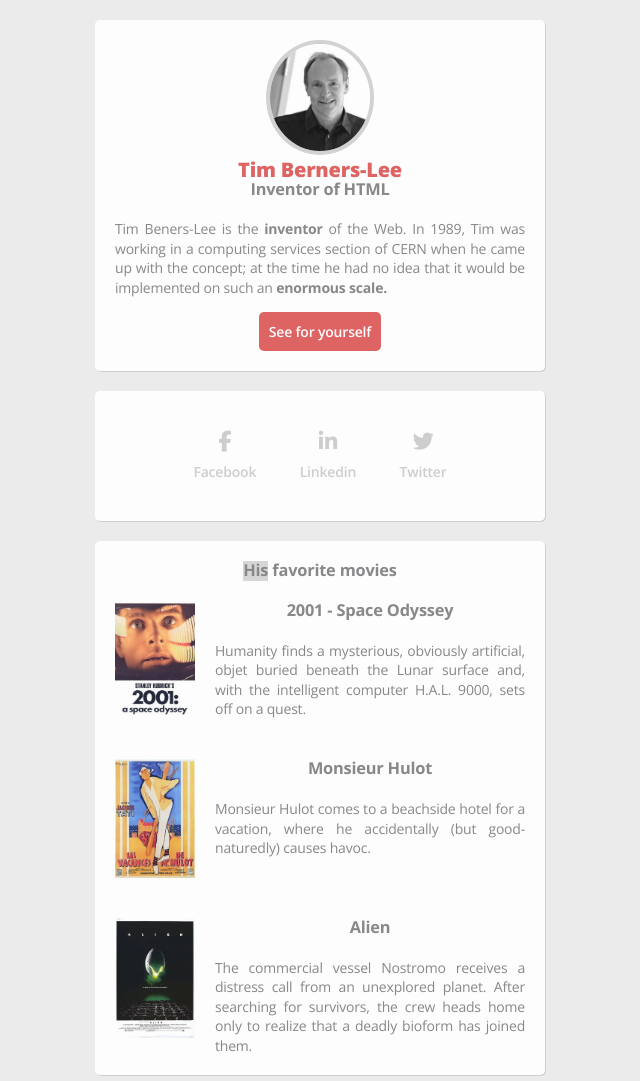
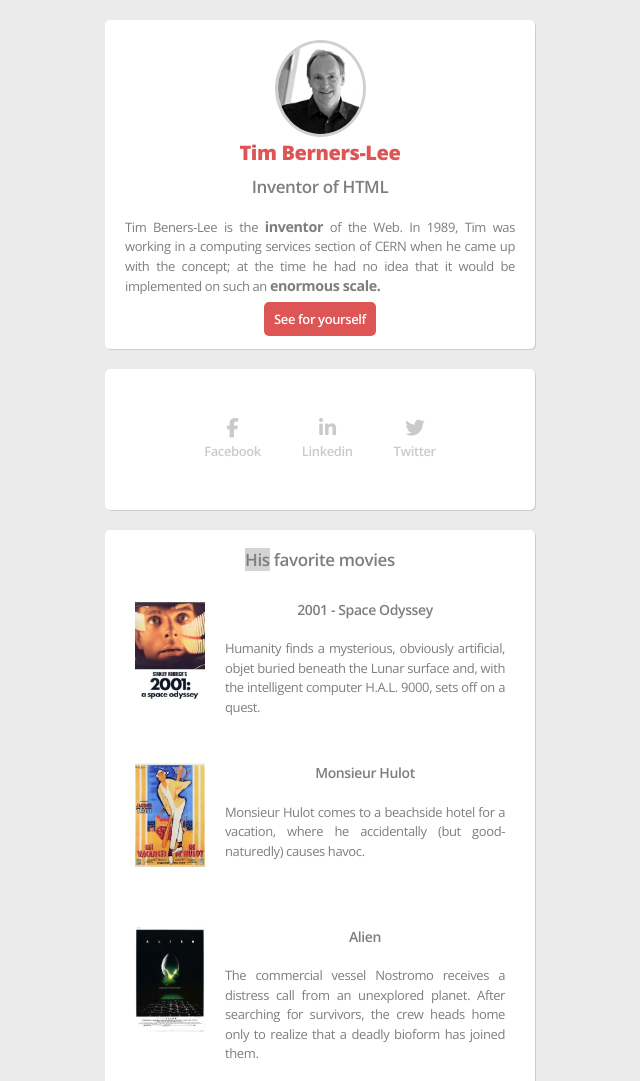
Before and after one commit to luuduc34/website-berners-lee, a plain HTML site: page index.html in a window 1280 px wide. Shown: the top 1081 px of the page, without its empty margins (320-960 px from the left). Drawn offline with nearby package versions, Linux system fonts and the light colour scheme.

Commit message:
first adjust all

```diff
--- a/index.html
+++ b/index.html
@@ -10,16 +10,16 @@
     <title>Who is Tim Berners-Lee</title>
 </head>
 <main>
-
         <section class="tim"><img class="imgtim" src="./images/tim_berners_lee.jpg" alt="picture of tim berners lee">
         <h1>Tim Berners-Lee</h1>
 
-        <h3>Inventor of HTML</h3>
+        <h2>Inventor of HTML</h2>
         <p id="alignleft">Tim Beners-Lee is the <strong>inventor</strong> of the Web. In 1989, Tim was working in a computing services section of CERN when he came up with the concept; at the time he had no idea that it would be implemented on such an <strong>enormous scale.</strong></p>
-        <span id="s4y"><a class="sfy" href="https://en.wikipedia.org/wiki/Tim_Berners-Lee" target="new">See for yourself</a></span>
+        <a class="sfy" href="https://en.wikipedia.org/wiki/Tim_Berners-Lee" target="new"><span id="s4y">See for yourself</span></a>
         </section>
 
-        <section id="icons"><ul>
+        <section id="icons">
+            <ul>
                 <li><a href="https://www.facebook.com/Sir-Tim-Berners-Lee-174851762937116/" class="icon" target="new"><i class="fa-brands fa-facebook-f fa-xl"></i><br>Facebook</a></li>
                 <li><a href="https://uk.linkedin.com/in/tim-berners-lee-b41808ab" class="icon" target="new"><i class="fa-brands fa-linkedin-in fa-xl"></i><br>Linkedin</a></li>
                 <li><a href="https://twitter.com/timberners_lee" class="icon" target="new"><i class="fa-brands fa-twitter fa-xl"></i><br>Twitter</a></li>
@@ -27,22 +27,24 @@
         </section>
 
         <section id="divmov">
-        <h3><span id="his">His</span> favorite movies</h3>
-        <span><img class="movies" src="./images/space_odyssey.jpg" alt="image of space odyssey movie">
+            <h2><span id="his">His</span> favorite movies</h2>
+            <article>
+                <img class="movies" src="./images/space_odyssey.jpg" alt="image of space odyssey movie">
                 <h3>2001 - Space Odyssey</h3>
-        Humanity finds a mysterious, obviously artificial, objet buried beneath the Lunar surface and, with the intelligent computer H.A.L. 9000, sets off on a quest.</span>
+                <p>Humanity finds a mysterious, obviously artificial, objet buried beneath the Lunar surface and, with the intelligent computer H.A.L. 9000, sets off on a quest.</p>
+            </article>
 
-        <span><img class="movies" src="./images/mister_hulot.jpg" alt="image of mister hulot movie">
+            <article>
+                <img class="movies" src="./images/mister_hulot.jpg" alt="image of mister hulot movie">
                 <h3>Monsieur Hulot</h3>
-        Monsieur Hulot comes to a beachside hotel for a vacation, where  he accidentally (but good-naturedly) causes havoc.</span>
+                <p>Monsieur Hulot comes to a beachside hotel for a vacation, where  he accidentally (but good-naturedly) causes havoc.</p>
+            </article>
 
+            <article>
                 <img class="movies" src="./images/alien.jpg" alt="image of alien movie">
                 <h3>Alien</h3>
-        The commercial vessel Nostromo receives a distress call from an unexplored planet. After searching for survivors, the crew heads home only to realize that a deadly bioform has joined them.</span>
+                <p>The commercial vessel Nostromo receives a distress call from an unexplored planet. After searching for survivors, the crew heads home only to realize that a deadly bioform has joined them.</p>
+            </article>
         </section>
-
-    <footer>
-
-    </footer>
 </main>
 </html>
--- a/style.css
+++ b/style.css
@@ -4,6 +4,7 @@
 ul,
 head,
 main,
+article,
 footer,
 h1,
 h2 {
@@ -15,40 +16,29 @@
     background-color: #ebebeb;
 }
 main{
-    width: 450px;
+    width: 430px;
     margin: auto;
     font-family: 'Open Sans', sans-serif;
-    color: #7e7d80;
+    color: #7e7e7e;
     text-align: justify;
-    letter-spacing: -0.2px;
-    line-height: 1.4em;
-    font-size: 14px;
-    opacity: 0.9;
+    line-height: 1.5em;
+    font-size: 13px;
     margin-top: 20px;
-    /* margin-bottom: 50px; */
+    letter-spacing: -0.03em;
 }
 
+strong{
+    font-size: 1.1em;
+}
 
 a.sfy{
     text-decoration: none;
     color: #7e7d80;
     font-weight: 600;
 }
-a.sfy{
-    color: #ffffff;
-}
 
-/* a.icon{
-    text-decoration: none;
-    color: #7e7d80;
-    font-weight: 600;
-    opacity: 0.4;
-} */
-
-a.icon {
-    /* background-color: #f4511e; */
+a.icon{
     border: none;
-    /* color: rgb(92, 86, 86); */
     text-decoration: none;
     color: #7e7d80;
     font-weight: 600;
@@ -56,9 +46,10 @@
     transition: 0.5s;
   }
 
-a.icon:hover {
+a.icon:hover{
     opacity: 1
 }
+
 section{
     margin-bottom: 20px;
     background-color: #ffffff;
@@ -69,65 +60,80 @@
 
 .tim{
     text-align: center;
-
 }
 
 #alignleft{
     text-align: justify;
 }
+
 .imgtim{
-    width: 100px;
+    width: 85px;
     border-radius: 50%;
     border-color: #d0d0d0;
-    border-width: 4px;
+    border-width: 3px;
     border-style: solid;
+}
+
+ul{
+    margin: 10px;
+}
+
+li{
+    display: inline-block;
+    padding: 19px;
+}
+
+i{
+    margin-bottom: 13px;
+}
+
+#icons{
+    text-align: center;
+}
+
+img.movies{
+    width: 70px;
+    float: left;
+    padding: 0 20px 40px 0;
 }
 
 h1{
     color: #dd5555;
     font-size: 20px;
     font-weight: 1000;
-}
-li{
-    display: inline-block;
-    padding: 20px;
+    text-align: center;
+    margin-bottom: 15px;
 }
 
-i{
-    padding-bottom: 20px;
-}
-#icons{
+h2{
     text-align: center;
-
-}
-img.movies{
-    width: 80px;
-    float: left;
-    padding: 0 20px 40px 0;
-
-}
-
-h1, h2{
-    text-align: center;
+    margin-bottom: 20px;
+    font-size: 17px;
+    font-weight: 600;
 }
 
 h3{
     margin: 0;
     text-align: center;
+    font-size: 14px;
     margin-bottom: 20px;
+    font-weight: 600;
 }
 
 #his{
     background-color: #d4d4d4;
     margin: 0;
 }
+
 #s4y{
     background-color: #dd5555;
-    padding: 10px 10px;
+    padding: 8px 10px;
     border-radius: 5px;
     color: #ffffff;
+
 }
 
-span{
+article{
     display: inline-block;
+    margin: 10px;
 }
```
Lines whose indentation alone changed are shown as unchanged.
